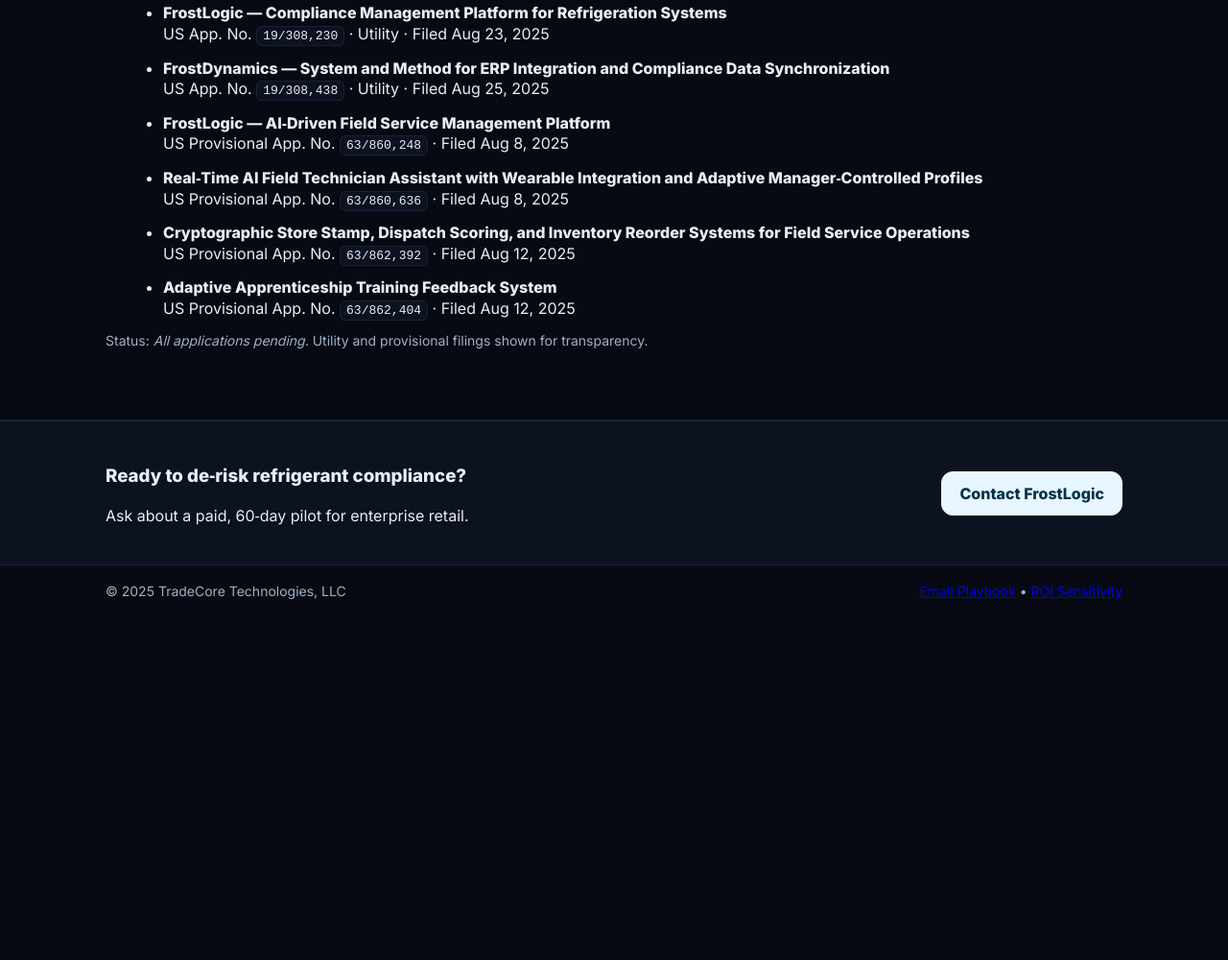
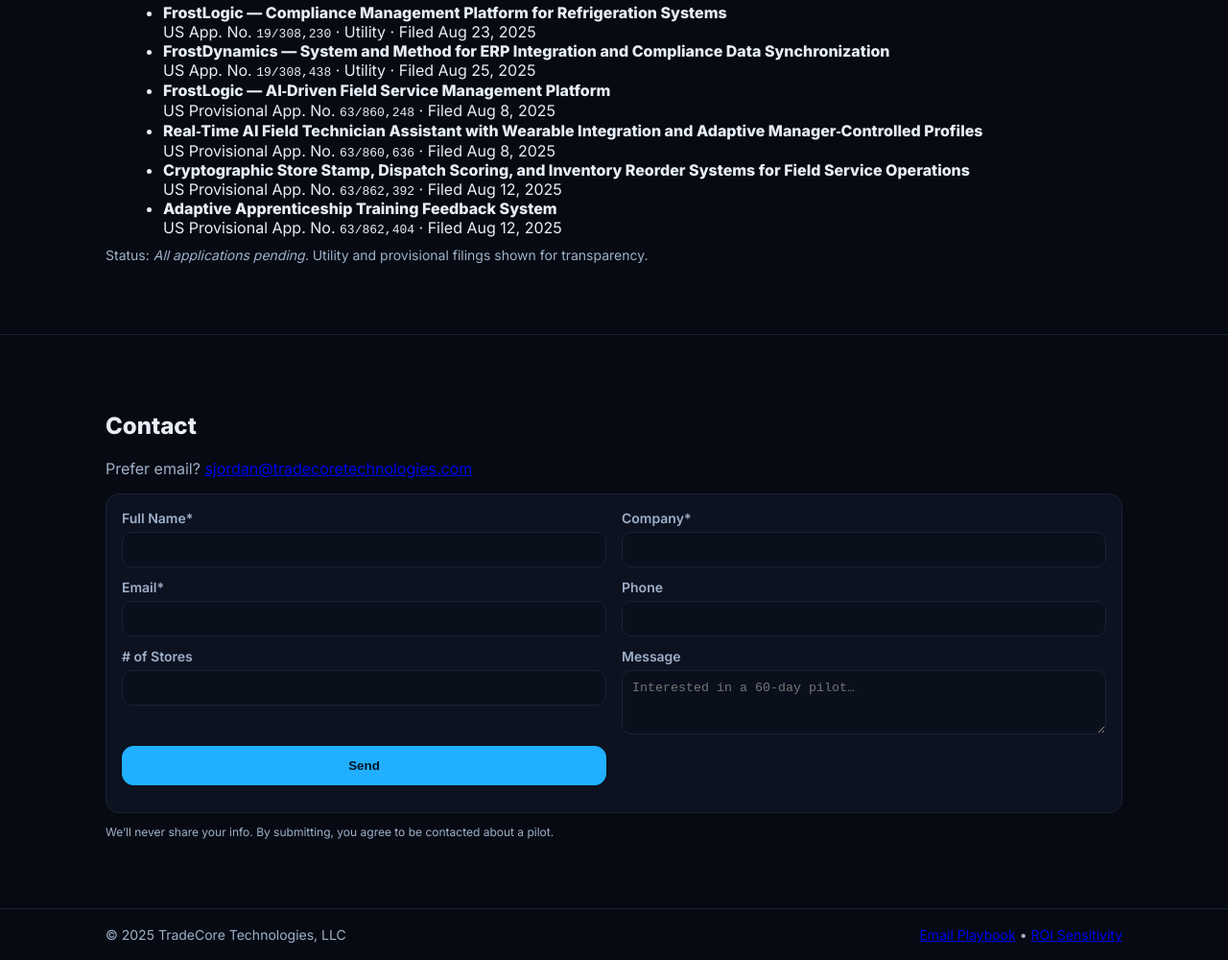
Before and after one commit to sjordanTradeCore/frostlogic-landing, a website: page index.html in a window 1280 px wide. Shown: the part 1188-2188 px from the top of the page at 96% size. Before the commit the page ends 1830 px from the top, so only its background shows below. Drawn offline with Linux system fonts and the light colour scheme.

Commit message:
Add files via upload

```diff
--- a/index.html
+++ b/index.html
@@ -5,6 +5,15 @@
   <meta name="viewport" content="width=device-width, initial-scale=1">
   <title>FrostLogic — AI Compliance & Workforce OS</title>
   <meta name="description" content="Patent‑pending compliance infrastructure for enterprise retail. Immutable audit packets, ERP integration, and AI technician workflows delivering measurable annual efficiency gains.">
+  <meta property="og:title" content="FrostLogic — AI Compliance & Workforce OS">
+  <meta property="og:description" content="Immutable audit packets, ERP‑native integration, and AI technician workflows for enterprise retail.">
+  <meta property="og:type" content="website">
+  <meta property="og:url" content="https://getfrostlogic.com/">
+  <meta property="og:image" content="https://getfrostlogic.com/assets/og-image.png">
+  <meta name="twitter:card" content="summary_large_image">
+  <meta name="twitter:title" content="FrostLogic — AI Compliance & Workforce OS">
+  <meta name="twitter:description" content="Immutable audit packets, ERP‑native integration, and AI technician workflows for enterprise retail.">
+  <meta name="twitter:image" content="https://getfrostlogic.com/assets/og-image.png">
   <link rel="preconnect" href="https://fonts.gstatic.com" crossorigin>
   <link href="https://fonts.googleapis.com/css2?family=Inter:wght@400;600;800&display=swap" rel="stylesheet">
   <link rel="stylesheet" href="style.css">
@@ -19,7 +28,7 @@
         <a href="#problem">Problem</a>
         <a href="#solution">Solution</a>
         <a href="#patents">Patents</a>
-        <a href="mailto:sjordan@tradecoretechnologies.com?subject=FrostLogic%20Pilot%20Inquiry" class="btn btn-outline">Contact</a>
+        <a href="#contact" class="btn btn-outline">Contact</a>
         <span class="badge">Patent Pending</span>
       </nav>
     </div>
@@ -81,46 +90,40 @@
     <div class="container">
       <h2>Patent Portfolio (6 Pending)</h2>
       <ul class="patents">
-        <li>
-          <strong>FrostLogic — Compliance Management Platform for Refrigeration Systems</strong><br>
-          US App. No. <code>19/308,230</code> · Utility · Filed Aug 23, 2025
-        </li>
-        <li>
-          <strong>FrostDynamics — System and Method for ERP Integration and Compliance Data Synchronization</strong><br>
-          US App. No. <code>19/308,438</code> · Utility · Filed Aug 25, 2025
-        </li>
-        <li>
-          <strong>FrostLogic — AI‑Driven Field Service Management Platform</strong><br>
-          US Provisional App. No. <code>63/860,248</code> · Filed Aug 8, 2025
-        </li>
-        <li>
-          <strong>Real‑Time AI Field Technician Assistant with Wearable Integration and Adaptive Manager‑Controlled Profiles</strong><br>
-          US Provisional App. No. <code>63/860,636</code> · Filed Aug 8, 2025
-        </li>
-        <li>
-          <strong>Cryptographic Store Stamp, Dispatch Scoring, and Inventory Reorder Systems for Field Service Operations</strong><br>
-          US Provisional App. No. <code>63/862,392</code> · Filed Aug 12, 2025
-        </li>
-        <li>
-          <strong>Adaptive Apprenticeship Training Feedback System</strong><br>
-          US Provisional App. No. <code>63/862,404</code> · Filed Aug 12, 2025
-        </li>
+        <li><strong>FrostLogic — Compliance Management Platform for Refrigeration Systems</strong><br>US App. No. <code>19/308,230</code> · Utility · Filed Aug 23, 2025</li>
+        <li><strong>FrostDynamics — System and Method for ERP Integration and Compliance Data Synchronization</strong><br>US App. No. <code>19/308,438</code> · Utility · Filed Aug 25, 2025</li>
+        <li><strong>FrostLogic — AI‑Driven Field Service Management Platform</strong><br>US Provisional App. No. <code>63/860,248</code> · Filed Aug 8, 2025</li>
+        <li><strong>Real‑Time AI Field Technician Assistant with Wearable Integration and Adaptive Manager‑Controlled Profiles</strong><br>US Provisional App. No. <code>63/860,636</code> · Filed Aug 8, 2025</li>
+        <li><strong>Cryptographic Store Stamp, Dispatch Scoring, and Inventory Reorder Systems for Field Service Operations</strong><br>US Provisional App. No. <code>63/862,392</code> · Filed Aug 12, 2025</li>
+        <li><strong>Adaptive Apprenticeship Training Feedback System</strong><br>US Provisional App. No. <code>63/862,404</code> · Filed Aug 12, 2025</li>
       </ul>
-      <p style="color:#9fb0c9;margin-top:10px;font-size:14px">
-        Status: <em>All applications pending.</em> Utility and provisional filings shown for transparency.
-      </p>
+      <p style="color:#9fb0c9;margin-top:10px;font-size:14px">Status: <em>All applications pending.</em> Utility and provisional filings shown for transparency.</p>
     </div>
   </section>
 
-  <section id="contact" class="cta-strip">
-    <div class="container cta-inner">
-      <div>
-        <h3>Ready to de‑risk refrigerant compliance?</h3>
-        <p>Ask about a paid, 60‑day pilot for enterprise retail.</p>
-      </div>
-      <div>
-        <a class="btn btn-light" href="mailto:sjordan@tradecoretechnologies.com?subject=FrostLogic%20Pilot%20Inquiry">Contact FrostLogic</a>
-      </div>
+  <section id="contact" class="section">
+    <div class="container">
+      <h2>Contact</h2>
+      <p class="muted">Prefer email? <a href="mailto:sjordan@tradecoretechnologies.com?subject=FrostLogic%20Pilot%20Inquiry">sjordan@tradecoretechnologies.com</a></p>
+      <form id="lead-form" class="lead-form" method="post" novalidate>
+        <div class="row">
+          <label>Full Name*<input type="text" name="name" required></label>
+          <label>Company*<input type="text" name="company" required></label>
+        </div>
+        <div class="row">
+          <label>Email*<input type="email" name="email" required></label>
+          <label>Phone<input type="tel" name="phone"></label>
+        </div>
+        <div class="row">
+          <label># of Stores<input type="number" min="1" step="1" name="stores"></label>
+          <label>Message<textarea name="message" rows="3" placeholder="Interested in a 60‑day pilot…"></textarea></label>
+        </div>
+        <div class="row actions">
+          <button class="btn" type="submit">Send</button>
+          <span id="lead-status" class="status"></span>
+        </div>
+      </form>
+      <p class="tiny muted">We’ll never share your info. By submitting, you agree to be contacted about a pilot.</p>
     </div>
   </section>
   </main>
@@ -147,6 +150,31 @@
       }
     });
   });
+  const LEAD_ENDPOINT = window.LEAD_ENDPOINT || "";
+  const form = document.getElementById('lead-form');
+  const statusEl = document.getElementById('lead-status');
+  form.addEventListener('submit', async (e) => {
+    e.preventDefault();
+    const data = Object.fromEntries(new FormData(form).entries());
+    if(!data.name || !data.company || !data.email){
+      statusEl.textContent = "Please fill required fields";
+      statusEl.className = "status error";
+      return;
+    }
+    if(!LEAD_ENDPOINT){
+      const body = encodeURIComponent(`Name: ${data.name}\nCompany: ${data.company}\nEmail: ${data.email}\nPhone: ${data.phone||""}\nStores: ${data.stores||""}\n\nMessage:\n${data.message||""}`);
+      window.location.href = `mailto:sjordan@tradecoretechnologies.com?subject=FrostLogic%20Pilot%20Inquiry&body=${body}`;
+      return;
+    }
+    statusEl.textContent = "Sending…"; statusEl.className = "status sending";
+    try{
+      const res = await fetch(LEAD_ENDPOINT,{method:"POST",headers:{"Content-Type":"application/json"},body:JSON.stringify(data)});
+      if(!res.ok) throw new Error("Bad response");
+      form.reset(); statusEl.textContent = "Sent! We’ll reply shortly."; statusEl.className = "status ok";
+    }catch(err){
+      statusEl.textContent = "Couldn’t send. Try email instead."; statusEl.className = "status error";
+    }
+  });
 </script>
 </body>
 </html>
--- /dev/null
+++ b/robots.txt
@@ -0,0 +1,3 @@
+User-agent: *
+Allow: /
+Sitemap: https://getfrostlogic.com/sitemap.xml
--- /dev/null
+++ b/sitemap.xml
@@ -0,0 +1 @@
+<?xml version='1.0' encoding='UTF-8'?><urlset xmlns='http://www.sitemaps.org/schemas/sitemap/0.9'><url><loc>https://getfrostlogic.com/</loc></url></urlset>
--- a/style.css
+++ b/style.css
@@ -1,23 +1,16 @@
-/* FrostLogic landing v5 — bigger logo, no wordmark, nav contact mailto */
-:root{
-  --bg:#070a12; --panel:#0c1220; --ink:#e7eef8; --muted:#9fb0c9; --accent:#21b0ff; --line:#1a2333;
-}
+:root{ --bg:#070a12; --panel:#0c1220; --ink:#e7eef8; --muted:#9fb0c9; --accent:#21b0ff; --line:#1a2333; }
 *{box-sizing:border-box}
 html,body{margin:0;padding:0;font-family:Inter,system-ui,Segoe UI,Roboto,Helvetica,Arial,sans-serif;background:var(--bg);color:var(--ink)}
 html{scroll-behavior:smooth}
 .container{max-width:1100px;margin:0 auto;padding:0 20px}
-/* Header */
 .site-header{position:sticky;top:0;backdrop-filter:saturate(160%) blur(6px);background:rgba(7,10,18,.55);border-bottom:1px solid var(--line);z-index:20}
 .nav{display:flex;align-items:center;justify-content:space-between;height:98px}
 .brand{display:flex;gap:14px;align-items:center;text-decoration:none;color:var(--ink)}
-/* High-specificity logo size (overrides any old rules) */
 .site-header .nav .brand > img.logo{height:88px;width:auto;display:block;filter:drop-shadow(0 0 14px rgba(33,176,255,.45))}
 .topnav{display:flex;align-items:center;gap:18px}
 .topnav a{color:var(--muted);text-decoration:none;font-weight:600}
 .topnav a:hover{color:var(--ink)}
 .badge{font-size:12px;padding:6px 10px;border:1px solid var(--line);border-radius:999px;color:var(--muted)}
-
-/* Hero */
 .hero{padding:92px 0 48px;border-bottom:1px solid var(--line);background:radial-gradient(1100px 500px at 70% -10%, rgba(33,176,255,.12), transparent)}
 .hero-inner h1{font-size:40px;line-height:1.2;margin:0 0 10px}
 .hero-inner .sub{color:var(--muted);margin:0 0 16px}
@@ -25,12 +18,9 @@
 .btn{display:inline-block;background:var(--accent);color:#001525;padding:12px 18px;border-radius:12px;font-weight:800;text-decoration:none;border:1px solid var(--accent)}
 .btn:hover{filter:brightness(1.05)}
 .btn-ghost{background:transparent;border:1px solid var(--line);color:var(--ink)}
-.btn-light{background:#e8f7ff;border-color:#e8f7ff;color:#00334a}
 .btn-outline{background:transparent;border:1px solid var(--line);color:var(--ink)}
 .cta a{margin-right:10px}
 .stamp{margin-top:14px;color:var(--muted);font-size:13px}
-
-/* Sections */
 .section{padding:60px 0;border-bottom:1px solid var(--line)}
 .section.alt{background:linear-gradient(180deg, rgba(255,255,255,.02), rgba(255,255,255,0));}
 .grid-2{display:grid;grid-template-columns:1.2fr .8fr;gap:20px}
@@ -38,23 +28,24 @@
 .card{background:var(--panel);border:1px solid var(--line);border-radius:14px;padding:18px}
 .card h3{margin-top:0}
 .patents{margin:0 0 0 20px}
-
-/* CTA strip + Footer */
-.cta-strip{background:var(--panel);border-top:1px solid var(--line);border-bottom:1px solid var(--line);padding:24px 0}
-.cta-inner{display:flex;align-items:center;justify-content:space-between}
+.lead-form{background:var(--panel);border:1px solid var(--line);border-radius:14px;padding:16px;margin-top:10px}
+.lead-form .row{display:grid;grid-template-columns:1fr 1fr;gap:16px;margin-bottom:12px}
+.lead-form label{display:flex;flex-direction:column;font-weight:600;color:var(--muted);font-size:14px}
+.lead-form input,.lead-form textarea{margin-top:6px;background:#0a0f1c;border:1px solid var(--line);border-radius:10px;padding:10px;color:var(--ink)}
+.lead-form .actions{align-items:center}
+.status{font-size:14px;margin-left:10px;color:var(--muted)}
+.status.ok{color:#5ef3a1}
+.status.error{color:#ff8585}
+.status.sending{color:#ffd27a}
 .footer{padding:18px 0}
 .foot{display:flex;align-items:center;justify-content:space-between;color:var(--muted);font-size:14px}
-
-/* Responsive */
+.muted{color:var(--muted)}
+.tiny{font-size:12px}
 @media (max-width:860px){
   .nav{height:86px}
   .site-header .nav .brand > img.logo{height:68px}
   .grid-2,.grid-3{grid-template-columns:1fr}
-  .cta-inner{flex-direction:column;gap:12px;text-align:center}
+  .lead-form .row{grid-template-columns:1fr}
   .hero-inner h1{font-size:30px}
   .topnav{gap:12px}
 }
-
-/* Patents styling */
-.patents li{margin:10px 0 14px;line-height:1.35}
-.patents code{background:#0c1220;border:1px solid var(--line);border-radius:6px;padding:2px 6px}
```
Also changed, not shown: assets/og-image.png (added), 2 other files.
